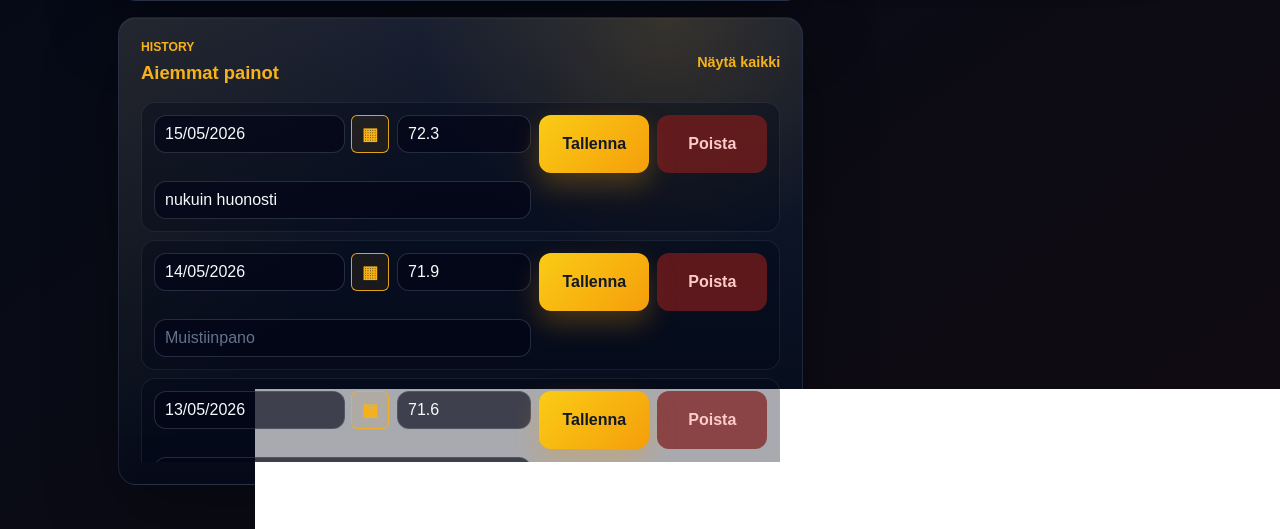
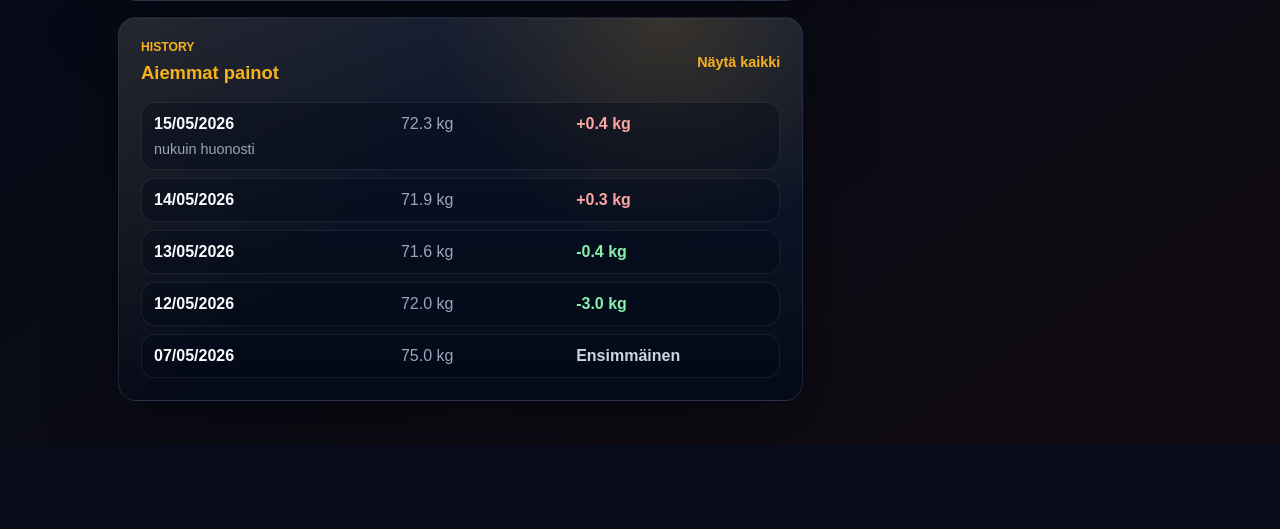
Before and after one commit to akikleemola/Aamupainot, a Flask app: page / in a window 1280 px wide. Shown: the part 882-1411 px from the top of the page. After the commit the page ends 1283 px from the top, so only its background shows below. Run offline with Flask 3, Linux system fonts and the light colour scheme; a user stored in the database is signed in; data comes from the database, SQL or seed files in the repository.

Commit message:
Clarified history card

```diff
--- a/static/style.css
+++ b/static/style.css
@@ -430,7 +430,6 @@ button:hover {
 
 .weight-list li {
     display: grid;
-    grid-template-columns: minmax(0, 1fr) auto;
     gap: 8px;
     align-items: start;
     padding: 12px;
@@ -442,6 +441,19 @@ button:hover {
 
 .weight-list strong {
     color: #f8fafc;
+}
+
+.summary-entry {
+    display: grid;
+    grid-template-columns: minmax(130px, 1fr) minmax(90px, 0.7fr) minmax(100px, 0.8fr);
+    gap: 8px;
+    align-items: center;
+}
+
+.summary-entry small {
+    grid-column: 1 / -1;
+    color: #9aa6b8;
+    font-size: 0.9rem;
 }
 
 .entry-form {
--- a/templates/index.html
+++ b/templates/index.html
@@ -4,7 +4,7 @@
     <meta charset="UTF-8">
     <meta name="viewport" content="width=device-width, initial-scale=1.0">
     <title>Aamupainosovellus</title>
-    <link rel="stylesheet" href="{{ url_for('static', filename='style.css') }}?v=dark-fitness-22">
+    <link rel="stylesheet" href="{{ url_for('static', filename='style.css') }}?v=dark-fitness-25">
 </head>
 <body>
     <main class="container">
@@ -155,29 +155,20 @@
                     <ul class="weight-list">
                         {% for item in weights %}
                             <li>
-                                <form class="entry-form" method="post" action="{{ url_for('edit_weight', entry_id=item.id) }}" data-original-date="{{ item.date_value }}" data-original-weight="{{ item.weight }}" data-original-note="{{ item.note }}">
-                                    <input type="hidden" name="csrf_token" value="{{ csrf_token() }}">
-
-                                    <label class="sr-only" for="entry-date-{{ item.id }}">Päivämäärä</label>
-                                    <span class="date-field">
-                                        <input class="date-display" type="text" value="{{ item.date }}" readonly>
-                                        <input class="native-date" type="date" id="entry-date-{{ item.id }}" name="date" value="{{ item.date_value }}" required>
-                                        <button class="date-picker-button" type="button" aria-label="Avaa kalenteri">▦</button>
+                                <div class="summary-entry">
+                                    <strong>{{ item.date }}</strong>
+                                    <span>{{ item.weight }} kg</span>
+                                    <span class="change-value change-{{ item.change_status }}">
+                                        {% if item.change is not none %}
+                                            {{ "%+.1f"|format(item.change) }} kg
+                                        {% else %}
+                                            Ensimmäinen
+                                        {% endif %}
                                     </span>
-
-                                    <label class="sr-only" for="entry-weight-{{ item.id }}">Paino</label>
-                                    <input type="number" id="entry-weight-{{ item.id }}" name="weight" value="{{ item.weight }}" step="0.1" min="20" max="250" required>
-
-                                    <button type="submit">Tallenna</button>
-
-                                    <label class="sr-only" for="entry-note-{{ item.id }}">Muistiinpano</label>
-                                    <input class="entry-note" type="text" id="entry-note-{{ item.id }}" name="note" value="{{ item.note }}" maxlength="200" placeholder="Muistiinpano">
-                                </form>
-
-                                <form class="delete-form" method="post" action="{{ url_for('delete_weight', entry_id=item.id) }}">
-                                    <input type="hidden" name="csrf_token" value="{{ csrf_token() }}">
-                                    <button class="danger-button" type="submit">Poista</button>
-                                </form>
+                                    {% if item.note %}
+                                        <small>{{ item.note }}</small>
+                                    {% endif %}
+                                </div>
                             </li>
                         {% else %}
                             <li>Ei painomerkintöjä vielä.</li>
```
